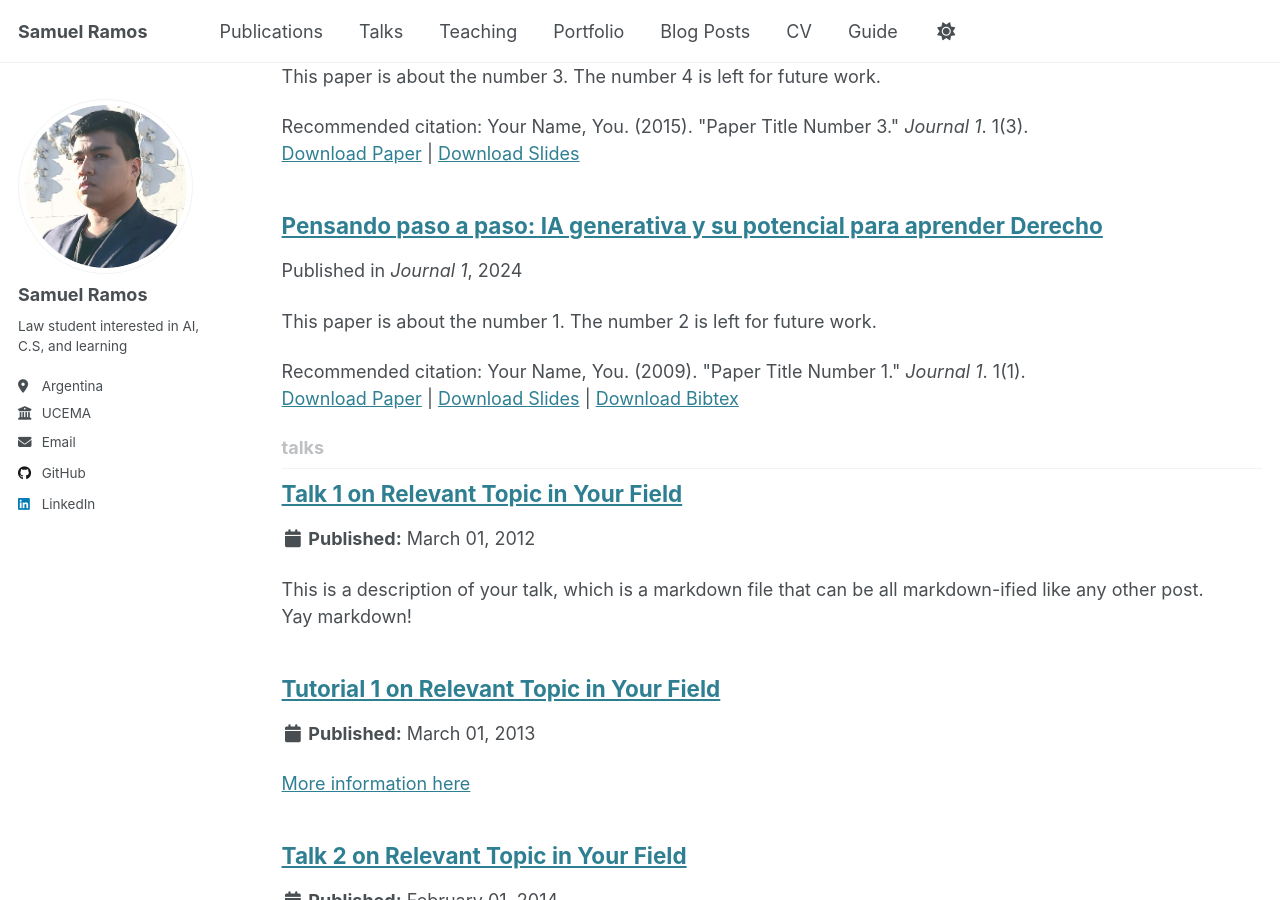
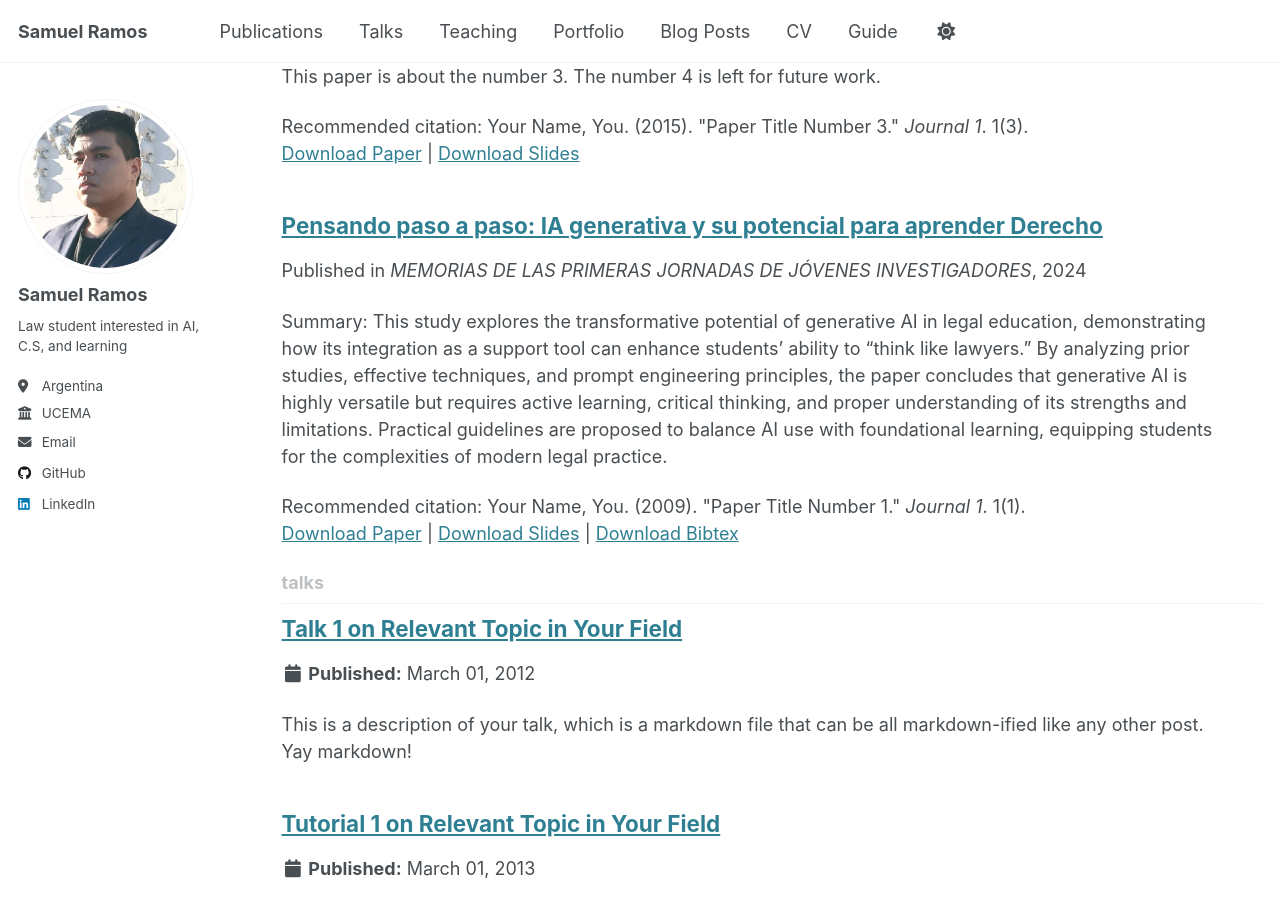
Before and after one commit to saiefr/saiefr.github.io, a Jekyll site: the page built from _pages/collection-archive.html, in a window 1280 px wide and 900 px high, scrolled down 1186 px. Built offline with Jekyll 4.4.1, drawn with Linux system fonts in a browser that asks for light colours.

Commit message:
Update 2009-10-01-paper-title-number-1.md

```diff
--- a/_publications/2009-10-01-paper-title-number-1.md
+++ b/_publications/2009-10-01-paper-title-number-1.md
@@ -3,9 +3,8 @@ title: " Pensando paso a paso: IA generativa y su potencial para aprender Derech
 collection: publications
 category: papers
 permalink: https://ucema.edu.ar/sites/default/files/2025-02/Memorias_JJI_2024.pdf
-excerpt: 'This paper is about the number 1. The number 2 is left for future work.'
 date: Oct 2024
-venue: 'Journal 1'
+venue: 'MEMORIAS DE LAS PRIMERAS JORNADAS DE JÓVENES INVESTIGADORES'
 slidesurl: 'http://academicpages.github.io/files/slides1.pdf'
 paperurl: 'http://academicpages.github.io/files/paper1.pdf'
 bibtexurl: 'http://academicpages.github.io/files/bibtex1.bib'
```
